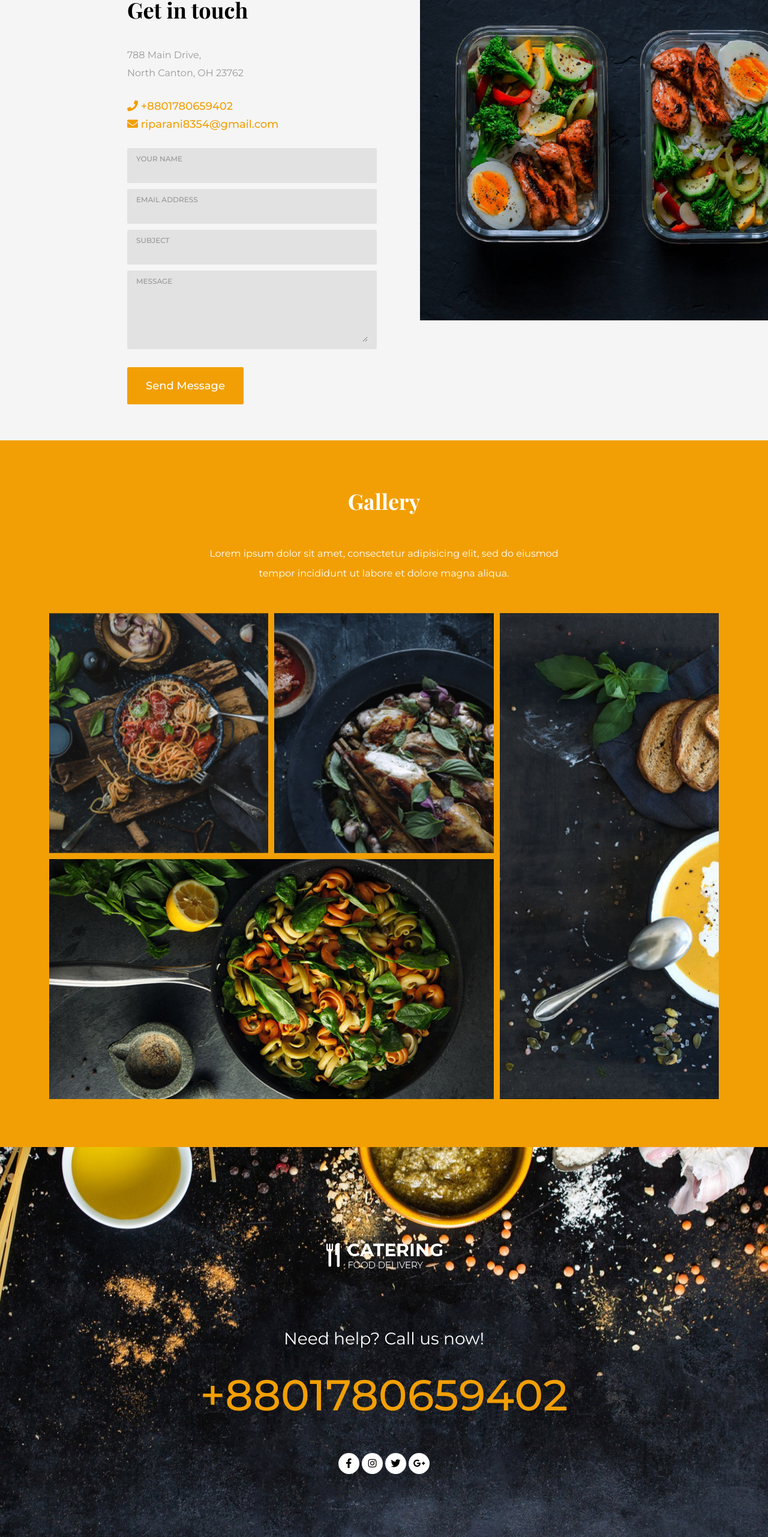
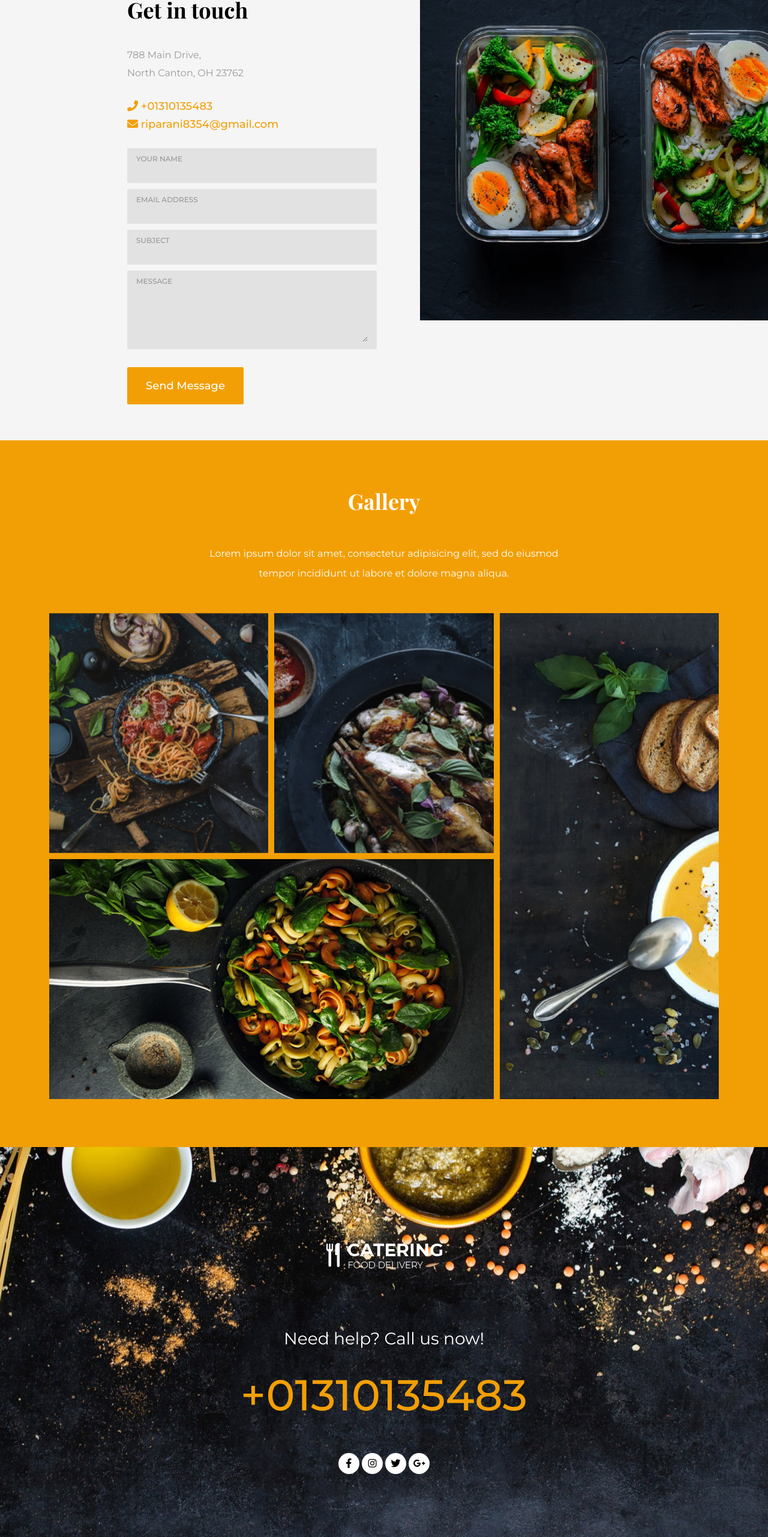
Before and after one commit to devripa/catering, a plain HTML site: page index.html in a window 1280 px wide. Shown: the part 3574-6136 px from the top of the page at 60% size. Drawn offline with nearby package versions, Linux system fonts and the light colour scheme.

Commit message:
frist html update

```diff
--- a/index.html
+++ b/index.html
@@ -258,7 +258,7 @@
 							Get in touch
 						</h2>
 						<p>788 Main Drive, <br> North Canton, OH 23762</p>
-						<a href="#"><i class="fa fa-phone"></i> +8801780659402</a> <br>
+						<a href="#"><i class="fa fa-phone"></i> +01310135483</a> <br>
 						<a href="#"><i class="fa fa-envelope"></i> riparani8354@gmail.com</a>
 						<form action="">
 							<div class="input-field">
@@ -337,7 +337,7 @@
 				<div class="footer-inner gap">
 					<img src="img/logo-2.png" alt="">
 					<p>Need help? Call us now!</p>
-					<h5>+8801780659402</h5>
+					<h5>+01310135483</h5>
 					<div class="social-icons">
 						<ul>
 							<li><a href="#"><i class="fab fa-facebook-f"></i></a></li>
```
